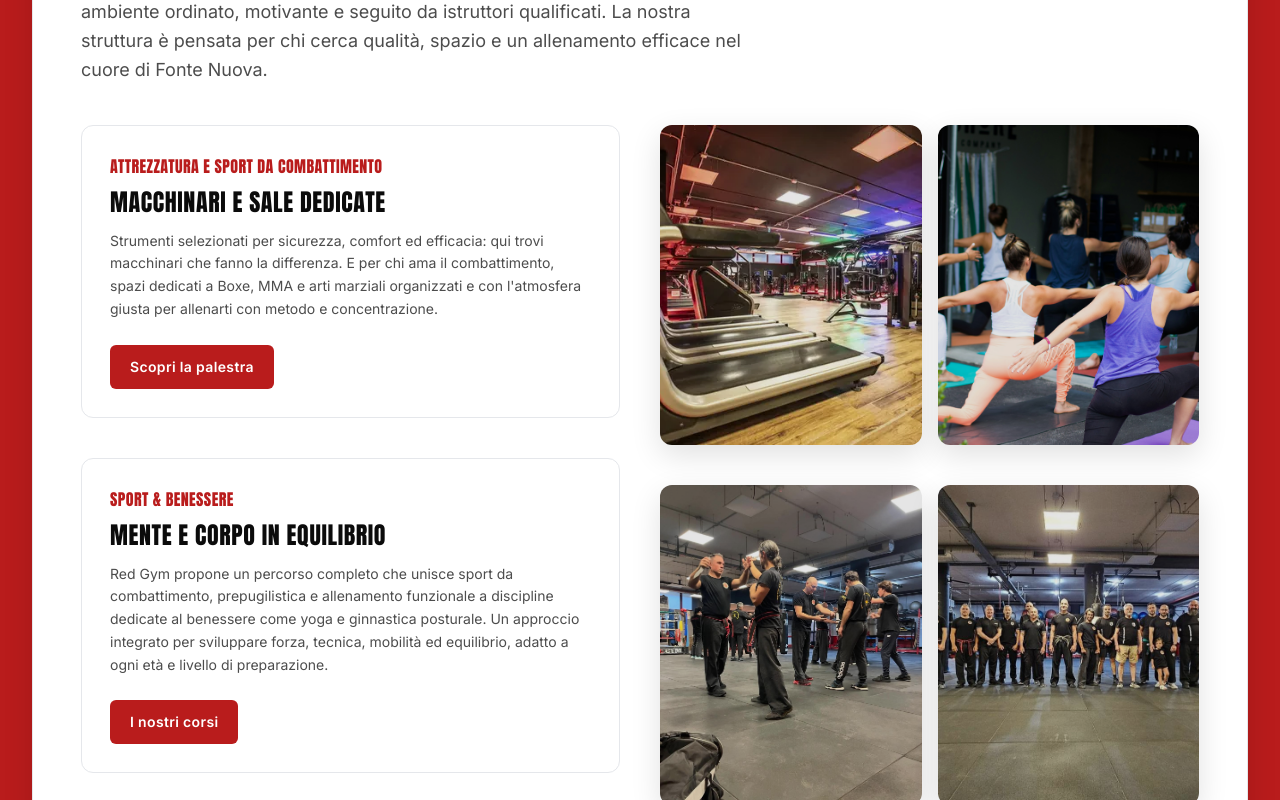
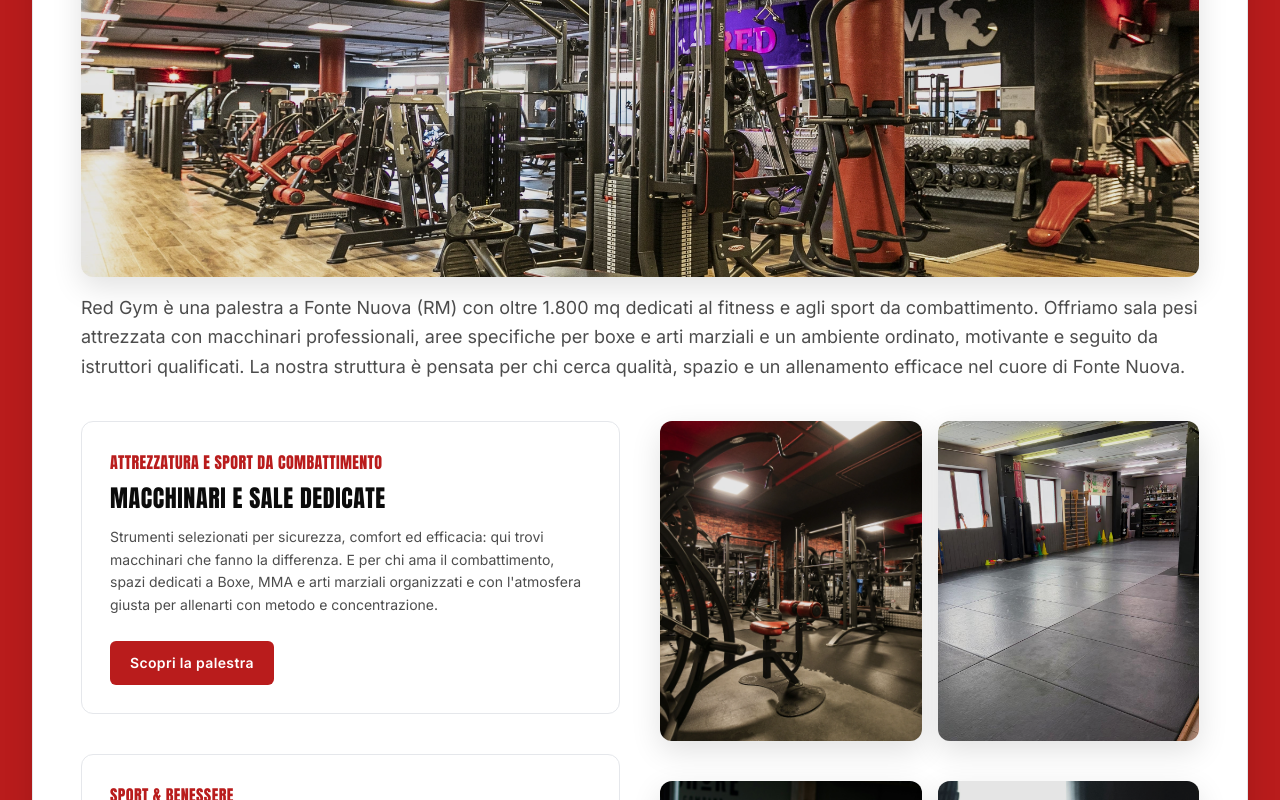
Before and after one commit to alelodato/red-gym, a Next.js app: page / in a window 1280 px wide. Shown: the part 1000-1800 px from the top of the page. Built offline with nearby package versions, Linux system fonts and the light colour scheme.

Commit message:
adattato layout paragrafo homepage

```diff
--- a/app/about/page.js
+++ b/app/about/page.js
@@ -103,7 +103,7 @@ function StatsBand({
   ];
 
   return (
-    <section className="relative bg-brand-red overflow-hidden">
+    <section className="relative bg-brand-red overflow-hidden" id="palestra">
       {/* Background image */}
       <div className="absolute inset-0">
         <img
--- a/app/page.js
+++ b/app/page.js
@@ -137,7 +137,7 @@ function Card({ kicker, title, text, href, ctaLabel, imageSrc, imageAlt }) {
 
       {imageSrc ? (
         <div className="mt-4 lg:hidden">
-          <div className="relative overflow-hidden rounded-xl shadow-soft h-[170px] sm:h-[200px] md:h-[220px]">
+          <div className="relative overflow-hidden rounded-xl shadow-soft h-[250px] md:h-[220px]">
             <img
               src={toPublicSrc(imageSrc)}
               alt={imageAlt || title}
@@ -353,34 +353,108 @@ export default function HomePage() {
             <SectionHead
               kicker="La palestra"
               title="Perchè scegliere Red Gym?"
-              lead="Red Gym è una palestra a Fonte Nuova (RM) con oltre 1.800 mq dedicati al fitness e agli sport da combattimento. Offriamo sala pesi attrezzata con macchinari professionali, aree specifiche per boxe e arti marziali e un ambiente ordinato, motivante e seguito da istruttori qualificati. La nostra struttura è pensata per chi cerca qualità, spazio e un allenamento efficace nel cuore di Fonte Nuova."
             />
+
+            {/* IMMAGINE PALESTRA2 + PARAGRAFO */}
+            <div className="mt-6">
+              <div className="relative overflow-hidden rounded-xl shadow-soft h-[250px] sm:h-[300px] lg:h-[360px]">
+                <img
+                  src={toPublicSrc("palestra4.webp")}
+                  alt="Red Gym Fonte Nuova"
+                  className="absolute inset-0 h-full w-full object-cover"
+                />
+                <div className="absolute inset-0 bg-black/10" />
+              </div>
+              <p className="mt-4 text-black/70 leading-relaxed text-sm sm:text-[15px] lg:text-[18px]">
+                Red Gym è una palestra a Fonte Nuova (RM) con oltre 1.800 mq dedicati al fitness e agli sport da combattimento. Offriamo sala pesi attrezzata con macchinari professionali, aree specifiche per boxe e arti marziali e un ambiente ordinato, motivante e seguito da istruttori qualificati. La nostra struttura è pensata per chi cerca qualità, spazio e un allenamento efficace nel cuore di Fonte Nuova.
+              </p>
+            </div>
 
             <div className="mt-10">
               <div className="grid gap-4 sm:gap-10 lg:grid-cols-2">
                 {/* COLONNA SINISTRA: 3 Card */}
                 <div className="space-y-10">
                   {/* 1. Macchinari */}
-                  <Card
-                    kicker="Attrezzatura e Sport da Combattimento"
-                    title="Macchinari e Sale Dedicate"
-                    imageSrc="palestra6.webp"
-                    imageAlt="Sala pesi moderna e sport da combattimento"
-                    text="Strumenti selezionati per sicurezza, comfort ed efficacia: qui trovi macchinari che fanno la differenza. E per chi ama il combattimento, spazi dedicati a Boxe, MMA e arti marziali organizzati e con l'atmosfera giusta per allenarti con metodo e concentrazione."
-                    href="/about"
-                    ctaLabel="Scopri la palestra"
+                  <div className="sm:rounded-xl sm:bg-white sm:border sm:border-brand-gray200 sm:p-6 lg:p-7">
+                    <p className="section-title text-brand-red">Attrezzatura e Sport da Combattimento</p>
+
+                    <h3 className="font-heading uppercase tracking-wide text-xl sm:text-2xl mt-2">
+                      Macchinari e Sale Dedicate
+                    </h3>
+
+                    {/* Immagini sovrapposte MOBILE - al posto di palestra6 */}
+                    <div className="mt-4 lg:hidden relative h-[320px]">
+                      <div className="absolute top-0 left-0 w-[55%] z-10">
+                        <div className="relative overflow-hidden rounded-xl shadow-lg h-[280px]">
+                          <img
+                            src={toPublicSrc("palestra3.webp")}
+                            alt="Sala Pesi Red Gym"
+                            className="absolute inset-0 h-full w-full object-cover"
                           />
+                          <div className="absolute inset-0 bg-black/10" />
+                        </div>
+                      </div>
+                      <div className="absolute bottom-0 right-0 w-[55%]">
+                        <div className="relative overflow-hidden rounded-xl shadow-lg h-[280px]">
+                          <img
+                            src={toPublicSrc("sala2.jpeg")}
+                            alt="Sala Combattimento Red Gym"
+                            className="absolute inset-0 h-full w-full object-cover"
+                          />
+                          <div className="absolute inset-0 bg-black/10" />
+                        </div>
+                      </div>
+                    </div>
+
+                    <p className="mt-3 text-black/70 leading-relaxed text-sm sm:text-[14px]">
+                      Strumenti selezionati per sicurezza, comfort ed efficacia: qui trovi macchinari che fanno la differenza. E per chi ama il combattimento, spazi dedicati a Boxe, MMA e arti marziali organizzati e con l'atmosfera giusta per allenarti con metodo e concentrazione.
+                    </p>
+
+                    <div className="mt-6">
+                      <Button href="/about#palestra">Scopri la palestra</Button>
+                    </div>
+                  </div>
 
                   {/* 2. Benessere */}
-                  <Card
-                    kicker="Sport & Benessere"
-                    title="Mente e Corpo in Equilibrio"
-                    imageSrc="yoga.webp"
-                    imageAlt="Sport & Benessere"
-                    text="Red Gym propone un percorso completo che unisce sport da combattimento, prepugilistica e allenamento funzionale a discipline dedicate al benessere come yoga e ginnastica posturale. Un approccio integrato per sviluppare forza, tecnica, mobilità ed equilibrio, adatto a ogni età e livello di preparazione."
-                    href="/courses"
-                    ctaLabel="I nostri corsi"
+                  <div className="sm:rounded-xl sm:bg-white sm:border sm:border-brand-gray200 sm:p-6 lg:p-7">
+                    <p className="section-title text-brand-red">Sport & Benessere</p>
+
+                    <h3 className="font-heading uppercase tracking-wide text-xl sm:text-2xl mt-2">
+                      Mente e Corpo in Equilibrio
+                    </h3>
+
+                    {/* Immagini sovrapposte MOBILE - al posto di yoga */}
+                    <div className="mt-4 lg:hidden relative h-[320px]">
+                      <div className="absolute top-0 left-0 w-[55%] z-10">
+                        <div className="relative overflow-hidden rounded-xl shadow-lg h-[280px]">
+                          <img
+                            src={toPublicSrc("yoga.webp")}
+                            alt="Yoga Red Gym"
+                            className="absolute inset-0 h-full w-full object-cover"
                           />
+                          <div className="absolute inset-0 bg-black/10" />
+                        </div>
+                      </div>
+                      <div className="absolute bottom-0 right-0 w-[55%]">
+                        <div className="relative overflow-hidden rounded-xl shadow-lg h-[280px]">
+                          <img
+                            src={toPublicSrc("judo-hero.webp")}
+                            alt="Judo Red Gym"
+                            className="absolute inset-0 h-full w-full object-cover"
+                          />
+                          <div className="absolute inset-0 bg-black/10" />
+                        </div>
+                      </div>
+                    </div>
+
+                    <p className="mt-3 text-black/70 leading-relaxed text-sm sm:text-[14px]">
+                      Red Gym propone un percorso completo che unisce sport da combattimento, prepugilistica e allenamento funzionale a discipline dedicate al benessere come yoga e ginnastica posturale. Un approccio integrato per sviluppare forza, tecnica, mobilità ed equilibrio, adatto a ogni età e livello di preparazione.
+                    </p>
+
+                    <div className="mt-6">
+                      <Button href="/courses">I nostri corsi</Button>
+                    </div>
+                  </div>
 
                   {/* 3. Trainer */}
                   <Card
@@ -394,19 +468,30 @@ export default function HomePage() {
                   />
                 </div>
 
-                {/* COLONNA DESTRA: ImageGrid + Community */}
-                <div className="space-y-10">
-                  {/* 1. ImageGrid superiore (2 immagini) */}
-                  <div className="hidden lg:block">
+                {/* COLONNA DESTRA: ImageGrid + Community Image - SOLO DESKTOP */}
+                <div className="hidden lg:block space-y-10">
+                  {/* 1. ImageGrid superiore: palestra3 + sala2 */}
                   <div className="grid grid-cols-2 gap-3 sm:gap-4">
                     <div className="relative overflow-hidden rounded-xl shadow-soft h-[320px]">
                       <img
-                          src={toPublicSrc("palestra6.webp")}
+                        src={toPublicSrc("palestra3.webp")}
                         alt="Sala Pesi Red Gym"
                         className="absolute inset-0 h-full w-full object-cover"
                       />
                       <div className="absolute inset-0 bg-black/10" />
                     </div>
+                    <div className="relative overflow-hidden rounded-xl shadow-soft h-[320px]">
+                      <img
+                        src={toPublicSrc("sala2.jpeg")}
+                        alt="Sala Combattimento Red Gym"
+                        className="absolute inset-0 h-full w-full object-cover"
+                      />
+                      <div className="absolute inset-0 bg-black/10" />
+                    </div>
+                  </div>
+
+                  {/* 2. ImageGrid inferiore: yoga + judo-hero */}
+                  <div className="grid grid-cols-2 gap-3 sm:gap-4">
                     <div className="relative overflow-hidden rounded-xl shadow-soft h-[320px]">
                       <img
                         src={toPublicSrc("yoga.webp")}
@@ -415,20 +500,17 @@ export default function HomePage() {
                       />
                       <div className="absolute inset-0 bg-black/10" />
                     </div>
-                    </div>
-                  </div>
-
-                  {/* 2. ImageGrid inferiore (2 immagini) */}
-                  <div className="hidden lg:block">
-                    <div className="grid grid-cols-2 gap-3 sm:gap-4">
                     <div className="relative overflow-hidden rounded-xl shadow-soft h-[320px]">
                       <img
-                          src={toPublicSrc("rgym2.jpeg")}
-                          alt="Allenamento Red Gym"
+                        src={toPublicSrc("judo-hero.webp")}
+                        alt="Judo Red Gym"
                         className="absolute inset-0 h-full w-full object-cover"
                       />
                       <div className="absolute inset-0 bg-black/10" />
                     </div>
+                  </div>
+
+                  {/* 3. Community Image */}
                   <div className="relative overflow-hidden rounded-xl shadow-soft h-[320px]">
                     <img
                       src={toPublicSrc("community.jpeg")}
@@ -440,7 +522,8 @@ export default function HomePage() {
                 </div>
               </div>
 
-                  {/* 3. Community */}
+              {/* PARAGRAFO COMMUNITY - fuori dal grid, sotto */}
+              <div className="mt-10">
                 <Card
                   kicker="Community"
                   title="Rispetto e mentalità"
@@ -450,7 +533,6 @@ export default function HomePage() {
                   href="/contact"
                   ctaLabel="Contattaci"
                 />
-                </div>
               </div>
             </div>
           </WhiteSection>
@@ -467,7 +549,7 @@ export default function HomePage() {
             <div className="mt-6 lg:mt-10 grid gap-6 lg:grid-cols-12">
               <div className="order-1 lg:order-2 lg:col-span-5 relative overflow-hidden rounded-xl shadow-soft min-h-[240px] sm:min-h-[300px] lg:min-h-[420px]">
                 <img
-                  src={toPublicSrc("mma.png")}
+                  src={toPublicSrc("rgym2.jpeg")}
                   alt="Corsi Red Gym"
                   className="absolute inset-0 h-full w-full object-cover"
                 />
```
Also changed, not shown: public/palestra6.webp. Lines whose indentation alone changed are shown as unchanged.
